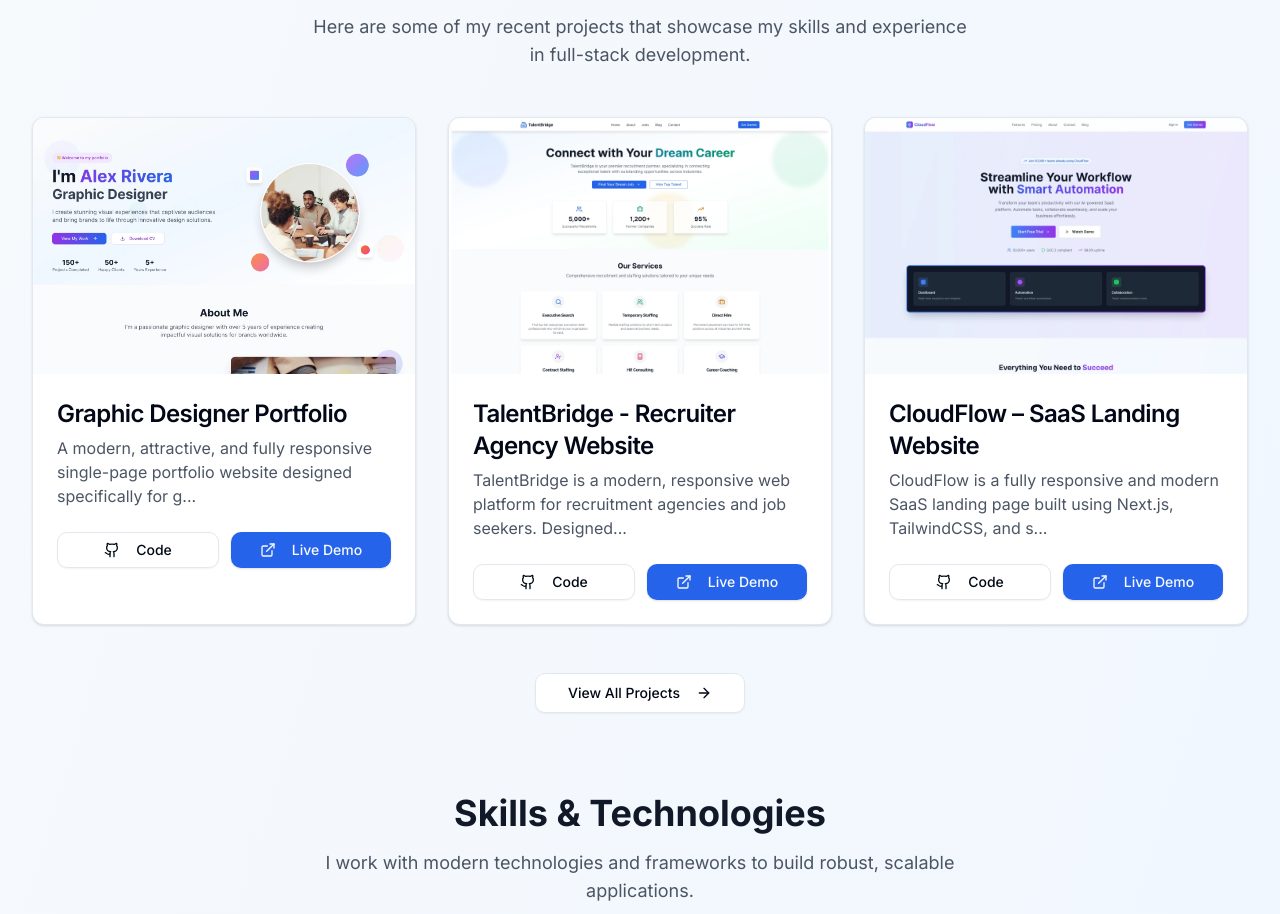
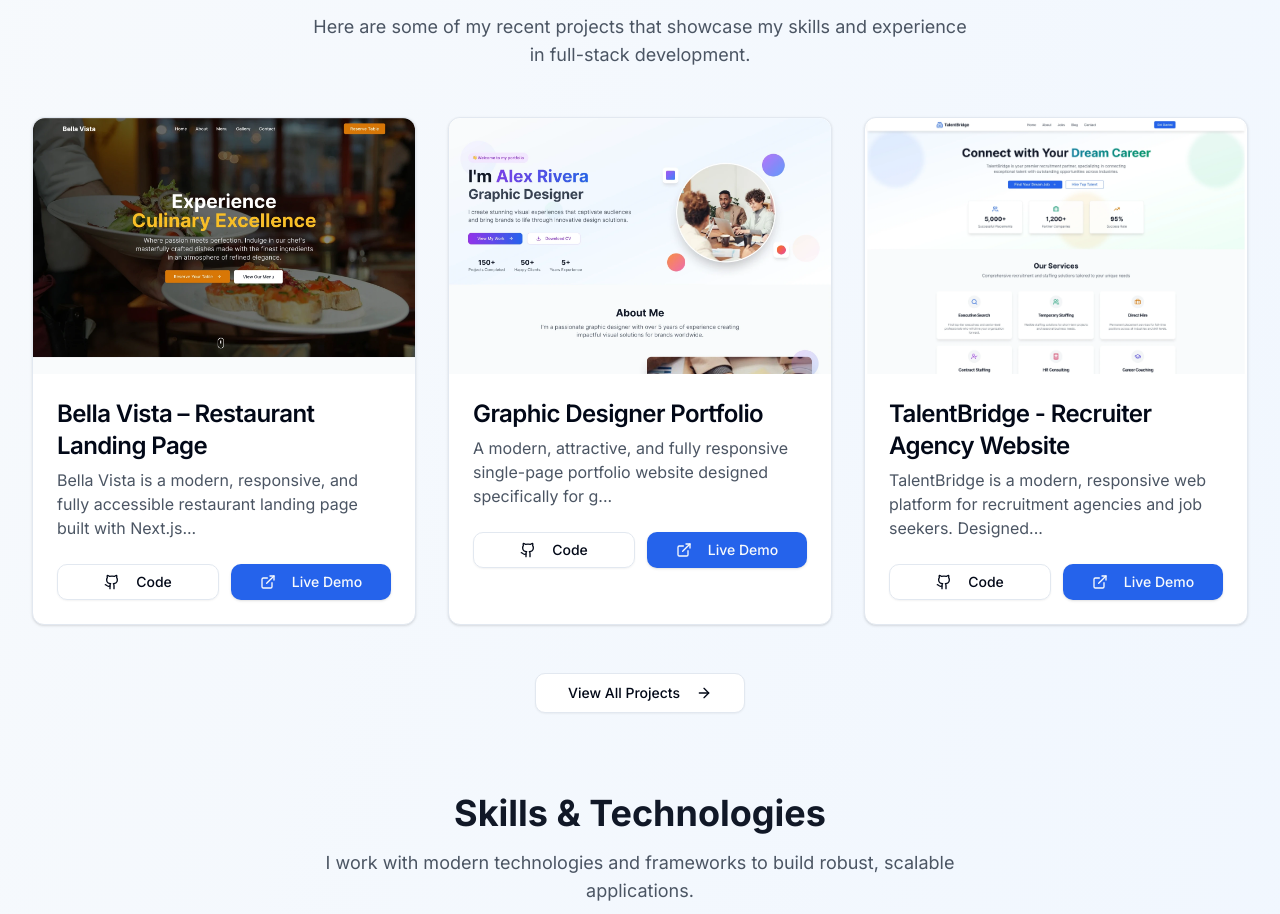
Before and after one commit to pawantech12/pawan-kumavat, a Next.js app: page / in a window 1280 px wide. Shown: the part 1545-2459 px from the top of the page. Built offline with nearby package versions, Linux system fonts and the light colour scheme.

Commit message:
added one project

```diff
--- a/src/data/projectdata.js
+++ b/src/data/projectdata.js
@@ -1,4 +1,13 @@
 const projects = [
+  {
+    id: 29,
+    title: "Bella Vista – Restaurant Landing Page",
+    image: "/portfolio29.webp",
+    description:
+      "Bella Vista is a modern, responsive, and fully accessible restaurant landing page built with Next.js, TailwindCSS, and shadcn/ui. It’s designed to offer a seamless user experience with elegant UI elements and intuitive navigation for potential customers looking to explore the restaurant, view the menu, and make reservations.",
+    github: "https://github.com/pawantech12/bellavista-restaurant-landing-page",
+    demo: "https://bellavista-restaurant-landing-page.vercel.app/",
+  },
   {
     id: 28,
     title: "Graphic Designer Portfolio",
```
Also changed, not shown: public/portfolio29.webp (added).
